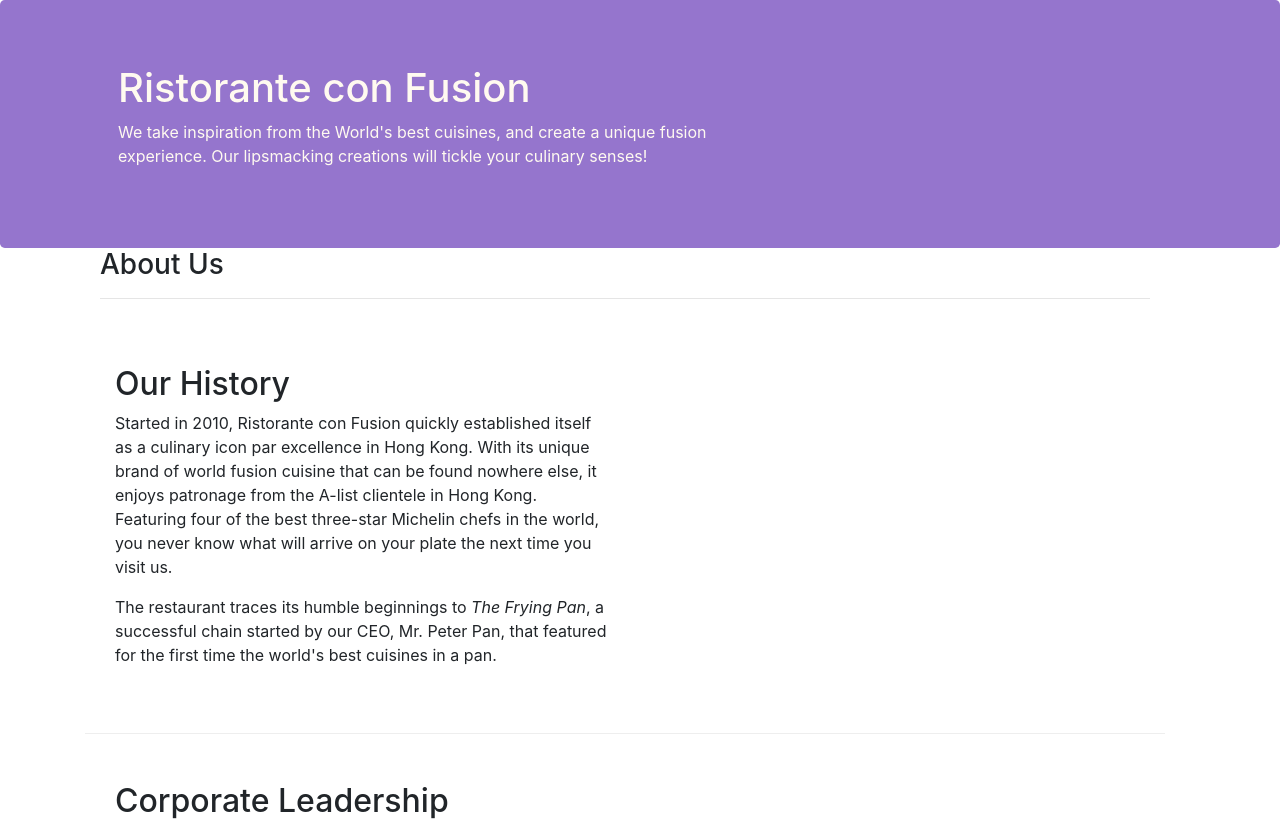
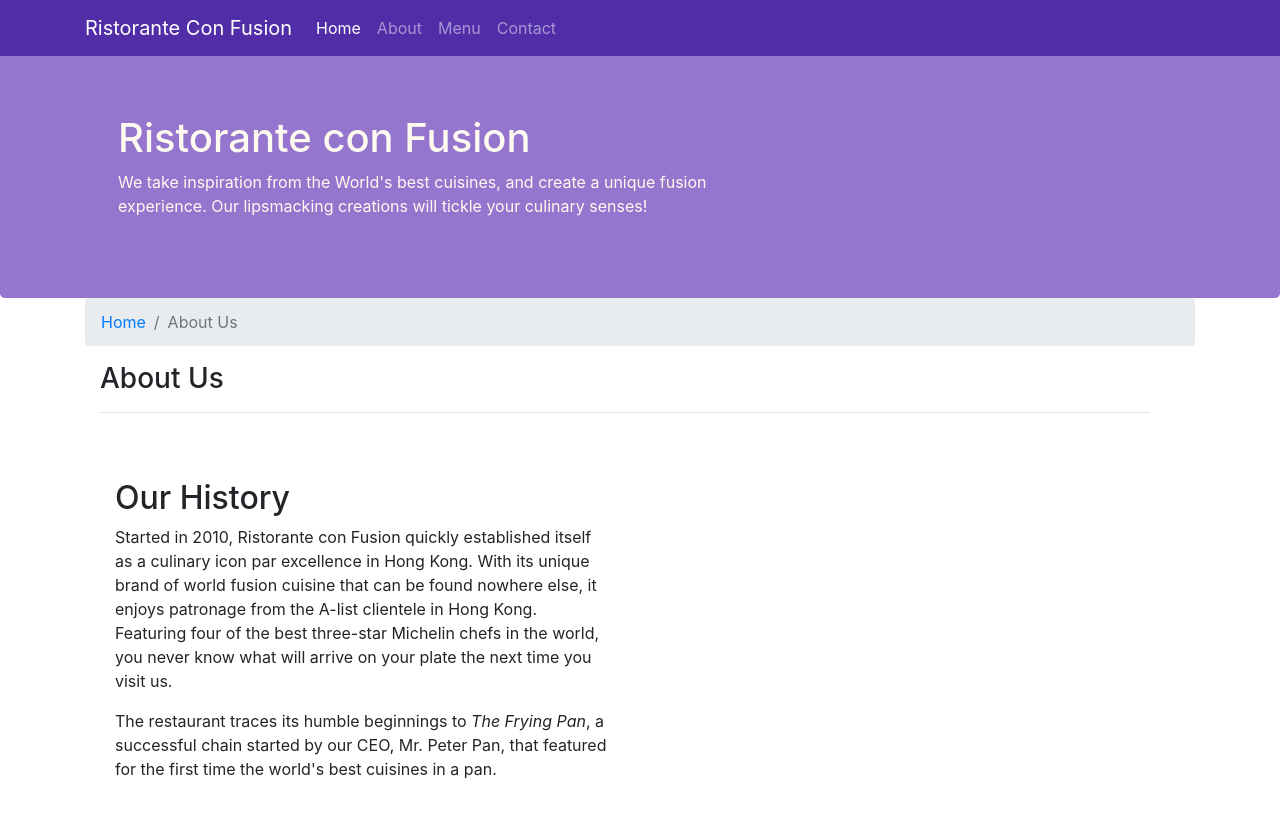
Before and after one commit to rahmlad-aramide/Ristorante-Con-Fusion, a website: page aboutus.html in a window 1280 px wide. Shown: the top 823 px of the page. Drawn offline with nearby package versions, Linux system fonts and the light colour scheme.

Commit message:
Update: Added navbar and breadcrumb

```diff
--- a/aboutus.html
+++ b/aboutus.html
@@ -8,7 +8,7 @@
     <meta http-equiv="x-ua-compatible" content="ie=edge">
 
     <!-- Imported CSS -->
-    <link rel="stylesheet" href="css/style.css">
+    <link rel="stylesheet" href="css/styles.css">
 
     <!-- Bootstrap CSS -->
     <link rel="stylesheet" href="node_modules/bootstrap/dist/css/bootstrap.min.css">
@@ -17,7 +17,23 @@
 </head>
 
 <body>
+    <nav class="navbar navbar-dark navbar-expand-sm fixed-top">
+        <div class="container">
+            <button class="navbar-toggler" type="button" data-toggle="collapse" data-target="#Navbar">
+                <span class="navbar-toggler-icon"></span>
+            </button>
+           <a class="navbar-brand" href="#">Ristorante Con Fusion</a>
+            <div class="collapse navbar-collapse" id="Navbar">
+                    <ul class="navbar-nav mr-auto">
+                        <li class="nav-item active"><a class="nav-link" href="#">Home</a></li>
+                        <li class="nav-item"><a class="nav-link" href="aboutus.html">About</a></li>
+                        <li class="nav-item"><a class="nav-link" href="#">Menu</a></li>
+                        <li class="nav-item"><a class="nav-link" href="#">Contact</a></li>
+                    </ul>
+            </div>
 
+        </div>
+    </nav>
     <header class="jumbotron mb-0">
         <div class="container">
             <div class="row row-header align-items-center">
@@ -32,8 +48,12 @@
     </header>
 
     <main class="container">
-        <div class="container-fluid row">
-            <div class="col-12">
+        <ol class="col-12 breadcrumb">
+            <li class="breadcrumb-item"><a href="index.html">Home</a></li>
+            <li class="breadcrumb-item active">About Us</li>
+        </ol>
+        <div class="container row">
+        <div class="col-12">
                <h3>About Us</h3>
                <hr>
             </div>
--- a/css/style.css
+++ b/css/styles.css
@@ -1,3 +1,12 @@
+body{
+    padding:50px 0px 0px 0px;
+    z-index:0;
+}
+
+.navbar-dark {
+     background-color: #512DA8 !important;
+}
+
 .row-header{
     margin:0px auto;
     padding:0px;
```
Also changed, not shown: index.html (+18 -1 lines).
